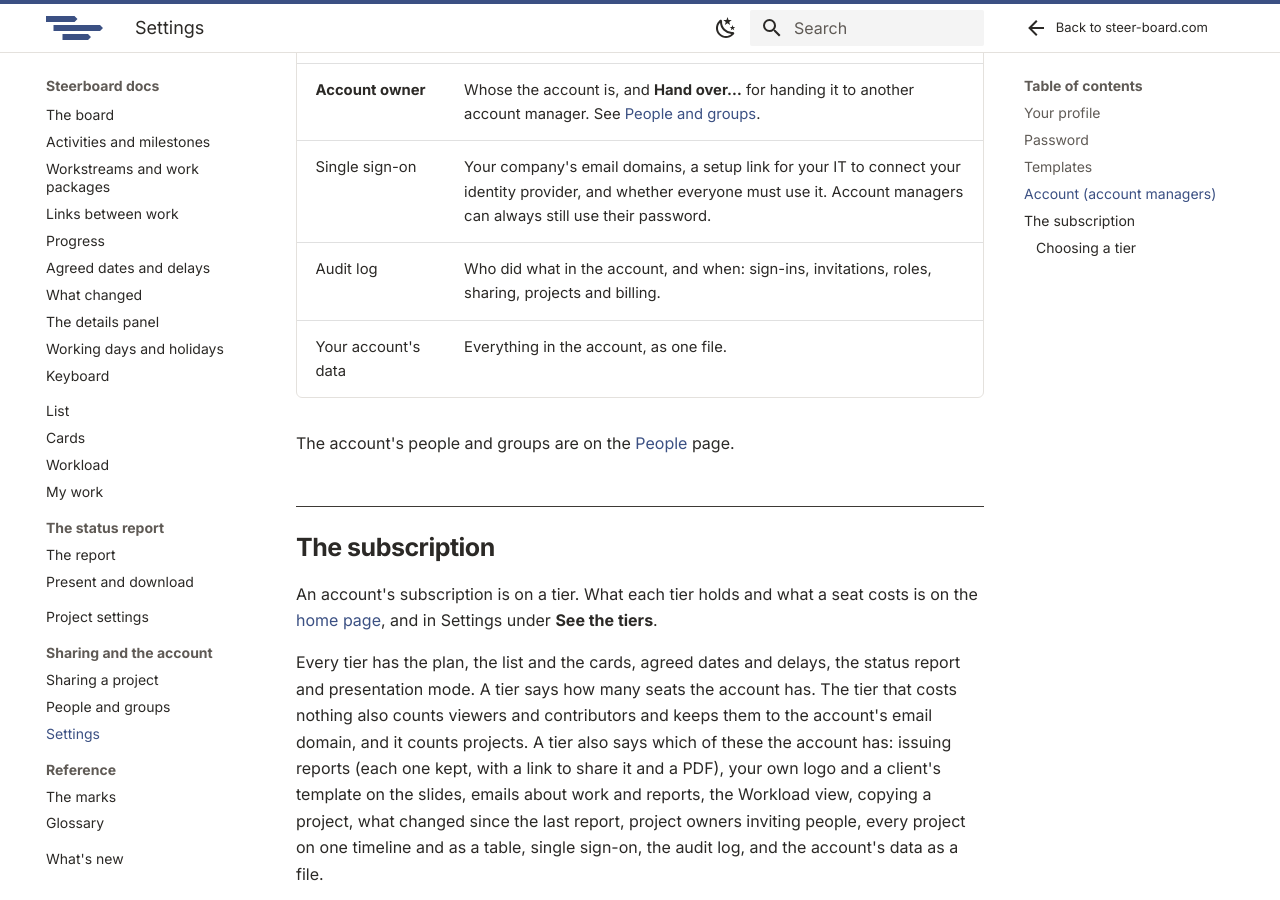
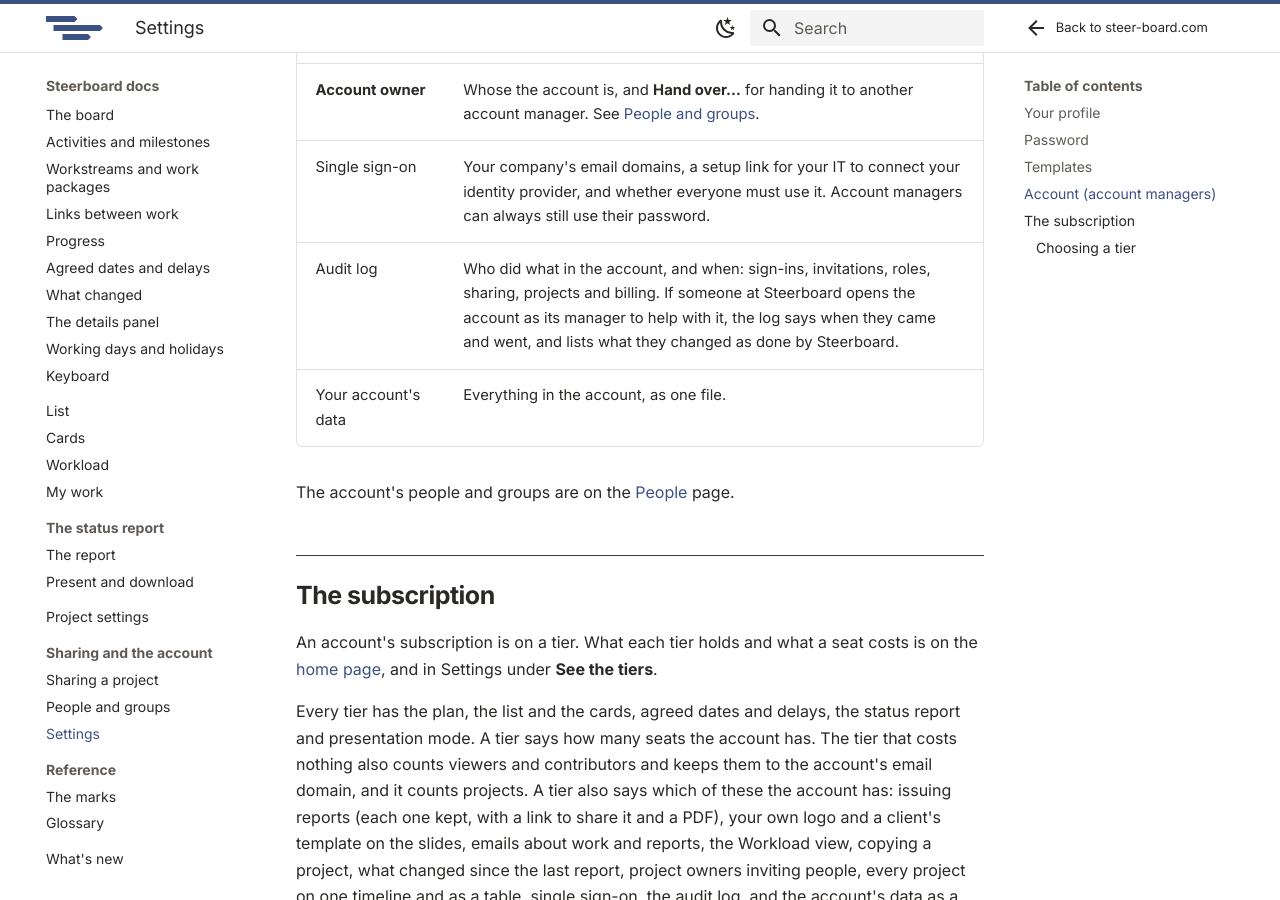
Before and after one commit to mistahcase/steerboard-docs, an MkDocs documentation site: the page built from pages/sharing/settings.md, in a window 1280 px wide and 900 px high, scrolled down 1827 px. Built offline with MkDocs 1.6.1 and Material for MkDocs 9.7.7, drawn with Linux system fonts in a browser that asks for light colours.

Commit message:
Console: open an account as its manager, turn accounts off and on, payments
Corrections 9 and 23, as the user answered them.

- A platform administrator's session can carry another account (database
  version 23): they are then in it as a manager, with its own pages, until
  they leave. What they do is written as done by Steerboard in the account's
  log, a plan's history and its emails; the log says when they came and went.
  A strip above every page says whose account it is.
- An account can be turned off and on: nobody in it signs in, its links and
  emails stop, and a Stripe subscription is cancelled there first.
- Payments in the console: Stripe's invoices, a retry, Stripe's own page;
  empty until Stripe is connected.

Co-Authored-By: Claude Fable 5.2 <noreply@anthropic.com>

```diff
--- a/pages/sharing/settings.md
+++ b/pages/sharing/settings.md
@@ -36,7 +36,7 @@ To make one, see
 | **Links without signing in** | Whether a project's owner can turn on a view-only link to its status report: see [Sharing a project](sharing.md#a-link-that-opens-without-signing-in). Untick **Projects can have a view-only link** and no project can turn one on, and links that were on stop opening until it's ticked again. |
 | **Account owner** | Whose the account is, and **Hand over…** for handing it to another account manager. See [People and groups](people.md#the-account-owner). |
 | Single sign-on | Your company's email domains, a setup link for your IT to connect your identity provider, and whether everyone must use it. Account managers can always still use their password. |
-| Audit log | Who did what in the account, and when: sign-ins, invitations, roles, sharing, projects and billing. |
+| Audit log | Who did what in the account, and when: sign-ins, invitations, roles, sharing, projects and billing. If someone at Steerboard opens the account as its manager to help with it, the log says when they came and went, and lists what they changed as done by Steerboard. |
 | Your account's data | Everything in the account, as one file. |
 
 The account's people and groups are on the [People](people.md) page.
```
